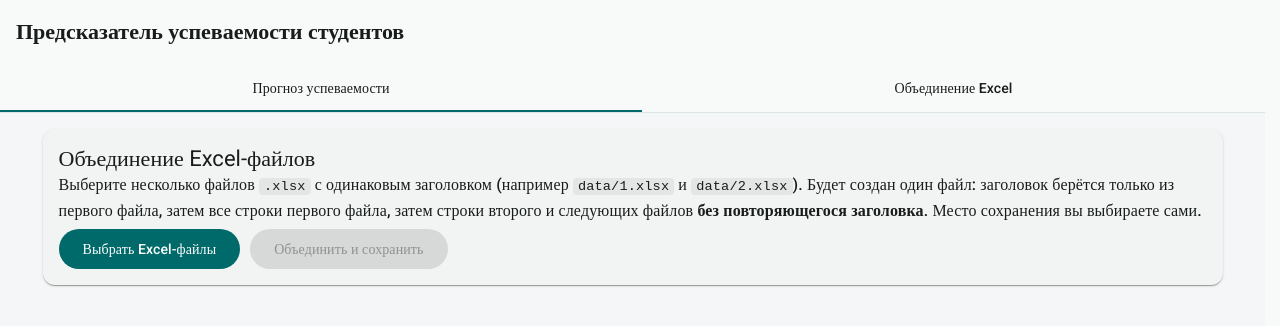
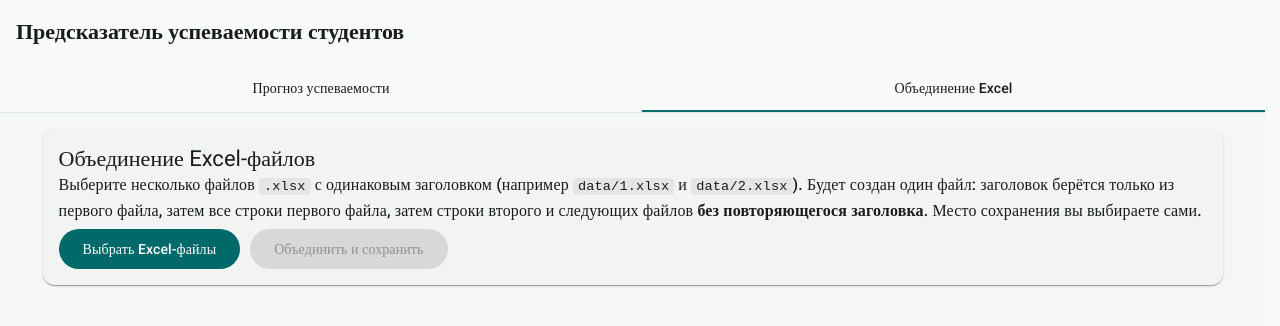
Before and after one commit to RamanAusianik/academic-score-predict, an Angular app in the folder client/: page /#/excel in a window 1280 px wide. Shown: the top 326 px of the page. Built offline with nearby package versions, Linux system fonts and the light colour scheme.

Commit message:
fix tab active

```diff
--- a/client/src/app/app.html
+++ b/client/src/app/app.html
@@ -11,6 +11,7 @@
     mat-tab-link
     routerLink="/"
     routerLinkActive
+    [routerLinkActiveOptions]="{ exact: true }"
     #predictorTab="routerLinkActive"
     [active]="predictorTab.isActive"
   >
```
